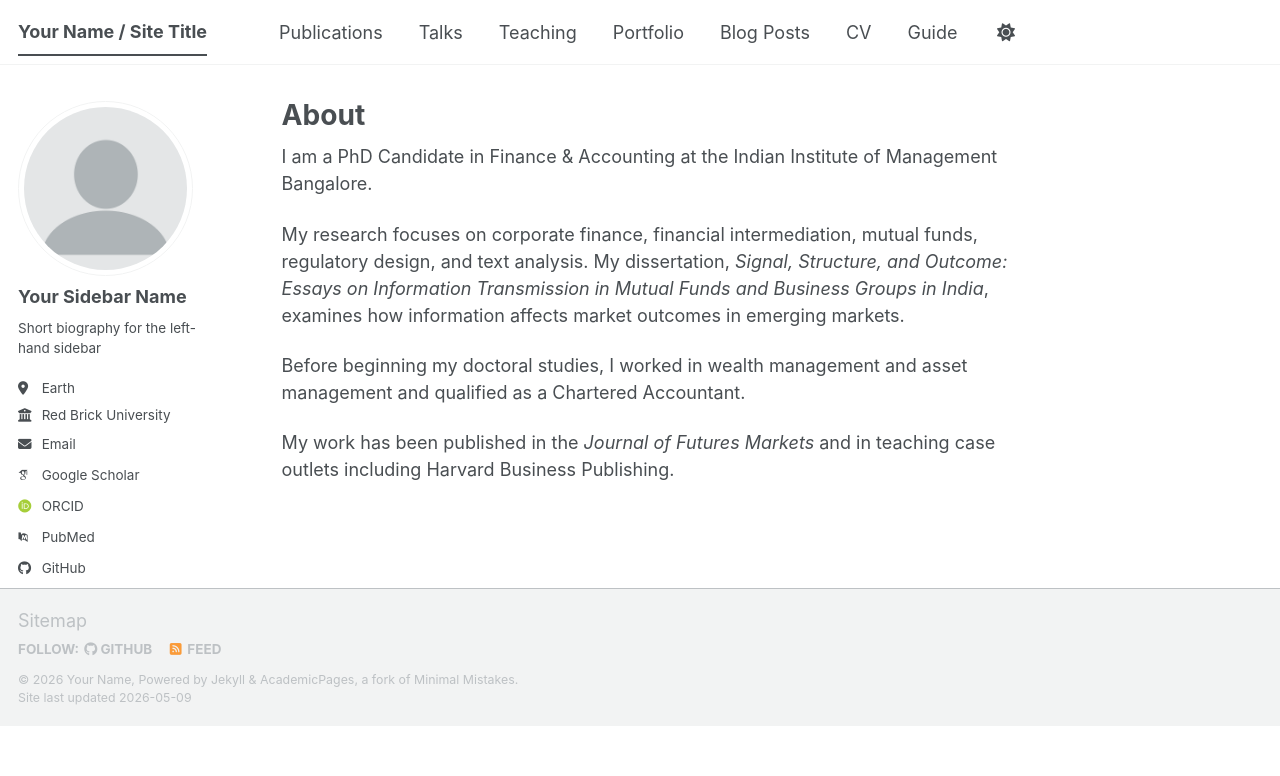
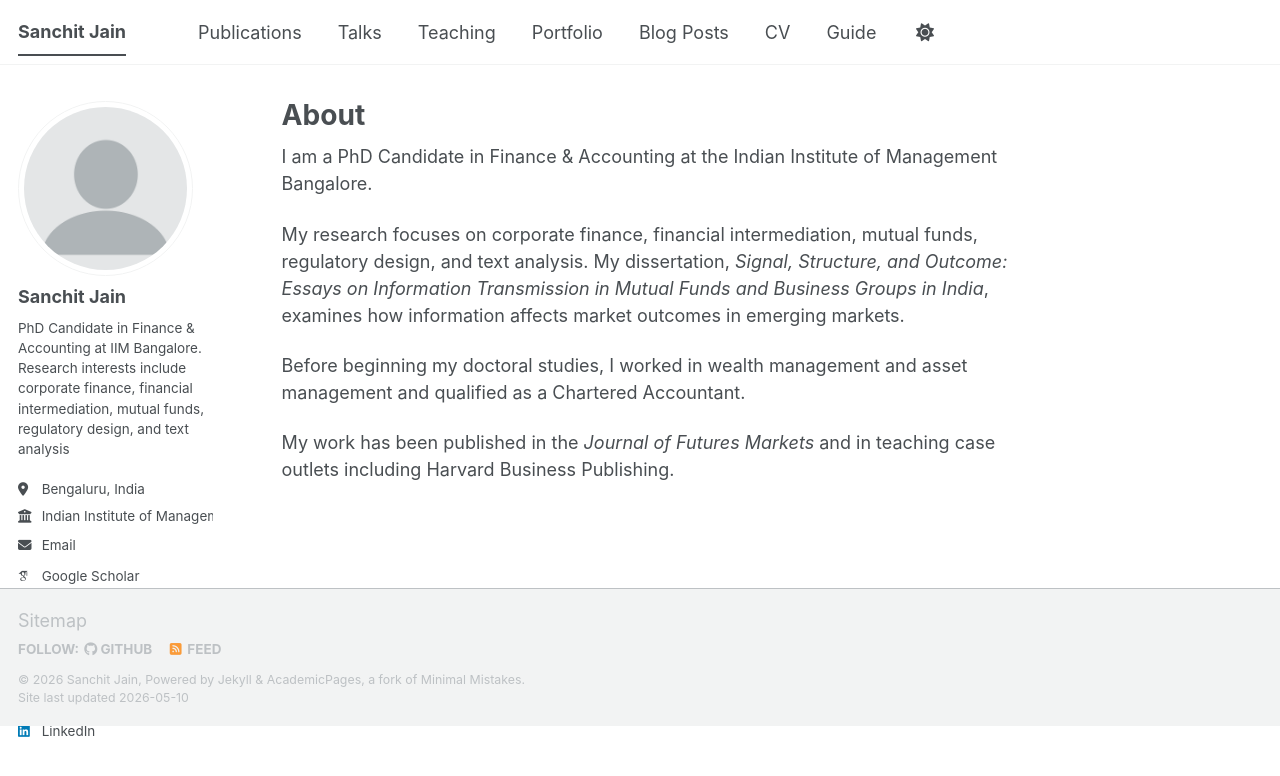
Before and after one commit to casanchitjain/casanchitjain.github.io, a Jekyll site: the page built from _pages/about.md, in a window 1280 px wide. Shown: the top 776 px of the page. Built offline with Jekyll 4.4.1, drawn with Linux system fonts in a browser that asks for light colours; some web fonts are replaced; a script bundle is joined from its source files by our own code; library files that are not in the unit come from our copies.

Commit message:
Update personal details in _config.yml
Updated personal information including title, name, description, email, and social media links.

```diff
--- a/_config.yml
+++ b/_config.yml
@@ -9,14 +9,14 @@
 # Basic Site Settings
 locale                   : "en-US"
 site_theme               : "default" # The available themes options are "default", "air", "sunrise", "mint", "dirt" and "contrast"
-title                    : "Your Name / Site Title"
+title                    : "Sanchit Jain"
 title_separator          : "-"
-name                     : &name "Your Name"
-description              : &description "Your Name's academic portfolio"   # Update this with a general description of your site, this is the default if not overridden by a page
-url                      : https://academicpages.github.io # The base hostname & protocol for your site e.g. "https://[your GitHub username].github.io",
+name                     : &name "Sanchit Jain"
+description              : &description "Sanchit's academic website"   # Update this with a general description of your site, this is the default if not overridden by a page
+url                      : https://casanchitjain.github.io # The base hostname & protocol for your site e.g. "https://[your GitHub username].github.io",
                                                            # or if you already have some other page hosted on Github then use "https://[your GitHub username].github.io/[Your Repo Name]"
 baseurl                  : "" # the subpath of your site, e.g. "/blog"
-repository               : "academicpages/academicpages.github.io"
+repository               : "casanchitjain/casanchitjain.github.io"
 
 # Site Author - The following control what appear as part of the author content on the side bar.
 #               If a field is blank the icon and link will not appear, otherwise it will be shown.
@@ -24,24 +24,24 @@
 author:
   # Biographic information
   avatar           : "profile.png"
-  name             : "Your Sidebar Name"
+  name             : "Sanchit Jain"
   pronouns         : # example: "she/her"
-  bio              : "Short biography for the left-hand sidebar"
-  location         : "Earth"
-  employer         : "Red Brick University"
+  bio              : "PhD Candidate in Finance & Accounting at IIM Bangalore. Research interests include corporate finance, financial intermediation, mutual funds, regulatory design, and text analysis"
+  location         : "Bengaluru, India"
+  employer         : "Indian Institute of Management Bangalore"
   uri              : # URL
-  email            : "none@example.org"
+  email            : "sanchit.jain21@iimb.ac.in"
 
   # Academic websites
   academia         : # URL
   arxiv            : # URL - Update with the correct link to your profile
-  googlescholar    : "https://scholar.google.com/citations?user=PS_CX0AAAAAJ"
+  googlescholar    : "https://scholar.google.com/citations?user=PTLxJsEAAAAJ"
   inspire-hep      : # URL
   impactstory      : # URL
-  orcid            : "https://orcid.org/yourorcidurl"
+  orcid            : "https://orcid.org/0000-0003-0674-5436"
   semantic         : # URL
-  ssrn             : # URL
-  pubmed           : "https://www.ncbi.nlm.nih.gov/pubmed/?term=john+snow"
+  ssrn             : "https://papers.ssrn.com/sol3/cf_dev/AbsByAuth.cfm?per_id=4748731"
+  pubmed           : #
   researchgate     : # URL
   scopus           : # URL
   zotero           : # URL
@@ -51,7 +51,7 @@
   bitbucket        : # Username - Update with your username on the site
   codepen          : # Username
   dribbble         : # Username
-  github           : "academicpages"
+  github           : "casanchitjain"
   kaggle           : # Username
   stackoverflow    : # User number or user number and name (i.e., use "1" or "1/jeff-atwood")
 
@@ -66,7 +66,7 @@
   keybase          : # Username
   instagram        : # Username
   lastfm           : # Username
-  linkedin         : # Username
+  linkedin         : jainsanchit
   mastodon         : # URL
   medium           : # URL
   pinterest        : # Username
@@ -88,6 +88,8 @@
     title: 'Books'
   manuscripts:
     title: 'Journal Articles'
+  casess:
+    title: 'Teaching Cases'
   conferences:
     title: 'Conference Papers'
 
@@ -302,7 +304,7 @@
 permalink: /:categories/:title/
 # paginate: 5 # amount of posts to show
 # paginate_path: /page:num/
-timezone: Etc/UTC # https://en.wikipedia.org/wiki/List_of_tz_database_time_zones
+timezone: Asia/Kolkata # https://en.wikipedia.org/wiki/List_of_tz_database_time_zones
 
 
 # Plugins
```
